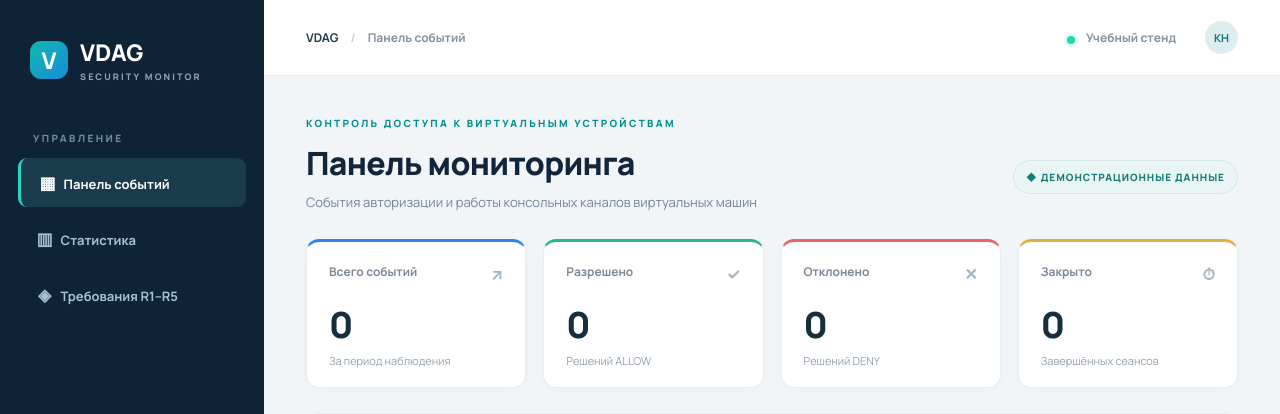
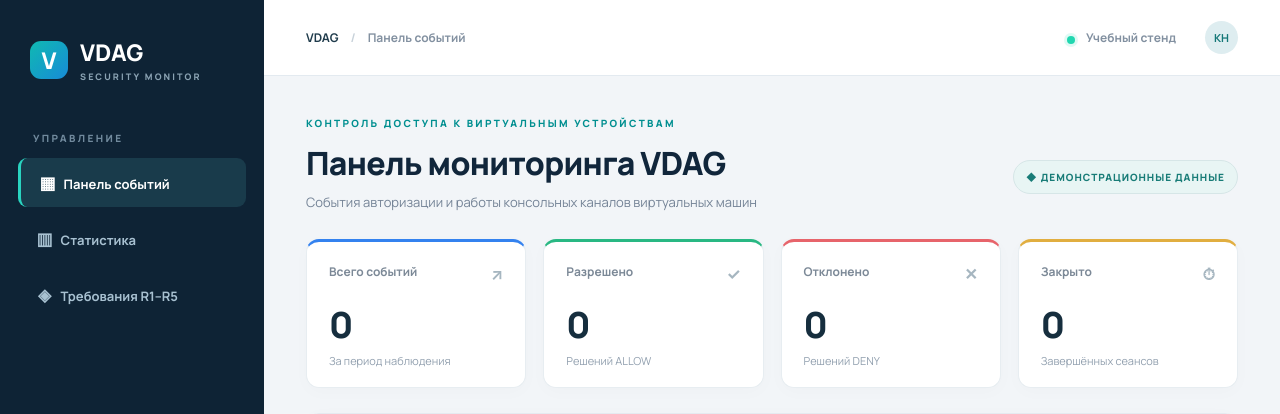
Before and after one commit to saize666/Karamyshev_KR, a Django app: page / in a window 1280 px wide. Shown: the top 414 px of the page. Run offline with Django 5.2, Linux system fonts and the light colour scheme; data that the repository does not hold is empty.

Commit message:
Изменение 1_Карамышев

```diff
--- a/monitor/templates/monitor/index.html
+++ b/monitor/templates/monitor/index.html
@@ -2,7 +2,7 @@
 {% block title %}Панель событий · VDAG{% endblock %}
 {% block crumb %}Панель событий{% endblock %}
 {% block content %}
-<div class="heading-row"><div><div class="eyebrow">КОНТРОЛЬ ДОСТУПА К ВИРТУАЛЬНЫМ УСТРОЙСТВАМ</div><h1>Панель мониторинга</h1><p class="lead">События авторизации и работы консольных каналов виртуальных машин</p></div><span class="demo-label">◆ ДЕМОНСТРАЦИОННЫЕ ДАННЫЕ</span></div>
+<div class="heading-row"><div><div class="eyebrow">КОНТРОЛЬ ДОСТУПА К ВИРТУАЛЬНЫМ УСТРОЙСТВАМ</div><h1>Панель мониторинга VDAG</h1><p class="lead">События авторизации и работы консольных каналов виртуальных машин</p></div><span class="demo-label">◆ ДЕМОНСТРАЦИОННЫЕ ДАННЫЕ</span></div>
 <div class="cards">
  <div class="metric"><div class="metric-name">Всего событий <span>↗</span></div><div class="metric-num">{{ counts.total }}</div><div class="metric-foot">За период наблюдения</div></div>
  <div class="metric green"><div class="metric-name">Разрешено <span>✓</span></div><div class="metric-num">{{ counts.allowed }}</div><div class="metric-foot">Решений ALLOW</div></div>
```
